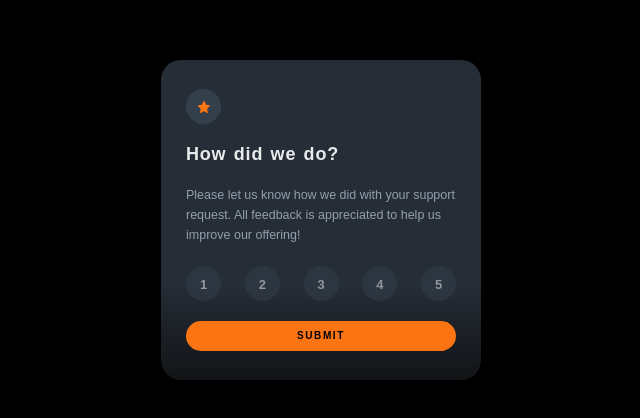
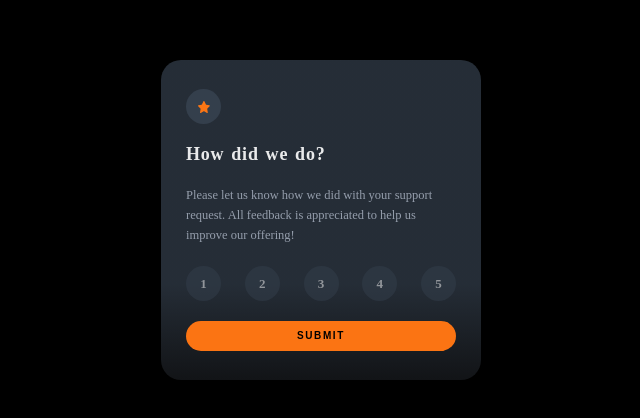
Before and after one commit to x-147/interactive-rating-component, a Next.js app: page / in a window 1280 px wide. Shown: the part 188-606 px from the top of the page, without its empty margins (319-959 px from the left). Built offline with nearby package versions, Linux system fonts and the light colour scheme.

Commit message:
feat: css class modules for component specific styling, keep global selectors and global styles in globals.css
feat: refactor class names using cn

```diff
--- /dev/null
+++ b/app/Home.module.css
@@ -0,0 +1,108 @@
+.container {
+  height: 320px;
+  width: 320px;
+  border-radius: 20px;
+  display: flex;
+  flex-direction: column;
+  justify-content: space-evenly;
+  gap: 1rem;
+  padding: 25px;
+  box-sizing: border-box;
+  background-image: linear-gradient(hsl(213, 19%, 18%) 70%, hsl(216, 12%, 8%));
+  background-color: hsl(216, 12%, 8%);
+}
+
+.icon-star {
+  height: 12px;
+  width: 12px;
+}
+
+.star-container {
+  background-color: hsl(213, 19%, 25%);
+  border-radius: 50%;
+  display: flex;
+  width: 35px;
+  height: 35px;
+  align-items: center;
+  justify-content: center;
+}
+
+.title {
+  color: hsl(0, 0%, 100%);
+  font-size: larger;
+  font-weight: 700;
+  opacity: 0.9;
+  letter-spacing: 0.05rem;
+  word-spacing: 0.1rem;
+}
+
+.comment {
+  font-size: smaller;
+  color: hsl(217, 12%, 63%);
+  line-height: 1.25rem;
+  margin: 0;
+}
+
+.round-button-container {
+  display: flex;
+  justify-content: space-between;
+}
+
+.number-container {
+  background-color: hsl(213, 19%, 25%);
+  border-radius: 50%;
+  width: 35px;
+  height: 35px;
+  color: hsl(0, 0%, 100%);
+  display: flex;
+  align-items: center;
+  justify-content: center;
+
+  /* why is the number not exactly at the center */
+  box-sizing: border-box;
+  padding-top: 2.5px;
+
+  font-size: small;
+  font-weight: 600;
+  opacity: 0.5;
+}
+
+.submit-button {
+  /* font-family: 'Overpass', sans-serif; */
+  text-transform: uppercase;
+  font-size: x-small;
+  font-weight: 600;
+  color: black;
+  letter-spacing: 0.1rem;
+
+  /* i tried centering text outside of button default */
+  /* not seeing a big difference */
+
+  /* text-align: center; */
+
+  /* display: flex;
+  justify-content: center;
+  align-items: center; */
+
+  background-color: hsl(25, 97%, 53%);
+  border: none;
+  border-radius: 20px;
+  height: 30px;
+}
+
+.submit-button:hover {
+  cursor: pointer;
+  background-color: white;
+}
+
+.number-container:hover {
+  background-color: hsl(25, 97%, 53%);
+  opacity: 1;
+  cursor: pointer;
+}
+
+.selected {
+  background-color: white;
+  opacity: 1;
+  color: hsl(213, 19%, 25%);
+}
--- a/app/globals.css
+++ b/app/globals.css
@@ -6,115 +6,4 @@ body {
   min-height: 100vh;
 
   font-size: 15px;
-  font-family: 'Overpass', sans-serif;
-  font-optical-sizing: auto;
 }
-
-.container {
-  height: 320px;
-  width: 320px;
-  border-radius: 20px;
-  display: flex;
-  flex-direction: column;
-  justify-content: space-evenly;
-  gap: 1rem;
-  padding: 25px;
-  box-sizing: border-box;
-  background-image: linear-gradient(hsl(213, 19%, 18%) 70%, hsl(216, 12%, 8%));
-  background-color: hsl(216, 12%, 8%);
-}
-
-img {
-  height: 12px;
-  width: 12px;
-}
-
-.star-container {
-  background-color: hsl(213, 19%, 25%);
-  border-radius: 50%;
-  display: flex;
-  width: 35px;
-  height: 35px;
-  align-items: center;
-  justify-content: center;
-}
-
-.title {
-  color: hsl(0, 0%, 100%);
-  font-size: larger;
-  font-weight: 700;
-  opacity: 0.9;
-  letter-spacing: 0.05rem;
-  word-spacing: 0.1rem;
-}
-
-.comment {
-  font-size: smaller;
-  color: hsl(217, 12%, 63%);
-  line-height: 1.25rem;
-  margin: 0;
-}
-
-.round-button-container {
-  display: flex;
-  justify-content: space-between;
-}
-
-.number-container {
-  background-color: hsl(213, 19%, 25%);
-  border-radius: 50%;
-  width: 35px;
-  height: 35px;
-  color: hsl(0, 0%, 100%);
-  display: flex;
-  align-items: center;
-  justify-content: center;
-
-  /* why is the number not exactly at the center */
-  box-sizing: border-box;
-  padding-top: 2.5px;
-
-  font-size: small;
-  font-weight: 600;
-  opacity: 0.5;
-}
-
-button {
-  font-family: 'Overpass', sans-serif;
-  text-transform: uppercase;
-  font-size: x-small;
-  font-weight: 600;
-  color: black;
-  letter-spacing: 0.1rem;
-
-  /* i tried centering text outside of button default */
-  /* not seeing a big difference */
-
-  /* text-align: center; */
-
-  /* display: flex;
-  justify-content: center;
-  align-items: center; */
-
-  background-color: hsl(25, 97%, 53%);
-  border: none;
-  border-radius: 20px;
-  height: 30px;
-}
-
-button:hover {
-  cursor: pointer;
-  background-color: white;
-}
-
-.number-container:hover {
-  background-color: hsl(25, 97%, 53%);
-  opacity: 1;
-  cursor: pointer;
-}
-
-.selected {
-  background-color: white;
-  opacity: 1;
-  color: hsl(213, 19%, 25%);
-}
--- a/app/page.js
+++ b/app/page.js
@@ -2,6 +2,8 @@
 
 import { useState } from 'react'
 import { useRouter } from 'next/navigation'
+import cn from 'classnames'
+import styles from './Home.module.css'
 
 export default function Home() {
   const [selection, saveSelection] = useState('')
@@ -19,60 +21,66 @@ export default function Home() {
   }
 
   return (
-    <div className="container">
-      <div className="star-container">
-        <img src="./icon-star.svg" alt="icon-star" />
+    <div className={styles.container}>
+      <div className={styles['star-container']}>
+        <img
+          className={styles['icon-star']}
+          src="./icon-star.svg"
+          alt="icon-star"
+        />
       </div>
-      <div className="title">How did we do?</div>
-      <p className="comment">
+      <div className={styles.title}>How did we do?</div>
+      <p className={styles.comment}>
         Please let us know how we did with your support request. All feedback is
         appreciated to help us improve our offering!
       </p>
-      <div className="round-button-container">
+      <div className={styles['round-button-container']}>
         {/* ideally we want to iterate through an array and pass values */}
         {/* for a small list, hardcoding is ok */}
         <div
-          className={`number-container ${
-            selection.includes('1') ? 'selected' : ''
-          }`}
+          className={cn(styles['number-container'], {
+            [styles.selected]: selection.includes('1'),
+          })}
           onClick={handleOnClick}
         >
           1
         </div>
         <div
-          className={`number-container ${
-            selection.includes('2') ? 'selected' : ''
-          }`}
+          className={cn(styles['number-container'], {
+            [styles.selected]: selection.includes('2'),
+          })}
           onClick={handleOnClick}
         >
           2
         </div>
         <div
-          className={`number-container ${
-            selection.includes('3') ? 'selected' : ''
-          }`}
+          className={cn(styles['number-container'], {
+            [styles.selected]: selection.includes('3'),
+          })}
           onClick={handleOnClick}
         >
           3
         </div>
         <div
-          className={`number-container ${
-            selection.includes('4') ? 'selected' : ''
-          }`}
+          className={cn(styles['number-container'], {
+            [styles.selected]: selection.includes('4'),
+          })}
           onClick={handleOnClick}
         >
           4
         </div>
         <div
-          className={`number-container ${
-            selection.includes('5') ? 'selected' : ''
-          }`}
+          className={cn(styles['number-container'], {
+            [styles.selected]: selection.includes('5'),
+          })}
           onClick={handleOnClick}
         >
           5
         </div>
       </div>
-      <button onClick={handleOnSubmit}>Submit</button>
+      <button className={styles['submit-button']} onClick={handleOnSubmit}>
+        Submit
+      </button>
     </div>
   )
 }
--- /dev/null
+++ b/app/submitted/Submitted.module.css
@@ -0,0 +1,45 @@
+.container {
+  height: 320px;
+  width: 320px;
+  border-radius: 20px;
+  display: flex;
+  flex-direction: column;
+  align-items: center;
+  justify-content: space-between;
+  padding: 25px;
+  gap: 0;
+  box-sizing: border-box;
+  background-image: linear-gradient(hsl(213, 19%, 18%) 70%, hsl(216, 12%, 8%));
+  background-color: hsl(216, 12%, 8%);
+}
+
+.thank-you-img {
+  width: 125px;
+  height: 100px;
+  object-fit: contain;
+}
+
+.choice {
+  background-color: hsl(213, 19%, 25%);
+  color: hsl(25, 97%, 53%);
+  font-size: smaller;
+  opacity: 0.8;
+  padding: 5px 10px 5px 10px;
+  border-radius: 10px;
+  width: 50%;
+  text-align: center;
+}
+
+.message {
+  color: white;
+  font-size: x-large;
+  font-weight: 500;
+}
+
+.comment {
+  font-size: small;
+  text-align: center;
+  line-height: 1rem;
+  color: hsl(217, 12%, 63%);
+  opacity: 0.6;
+}
```
Also changed, not shown: app/submitted/page.js (+18 -2 lines).
